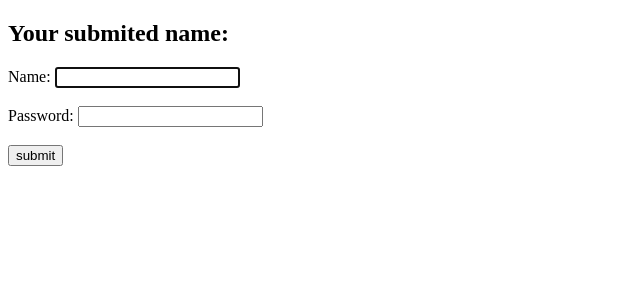
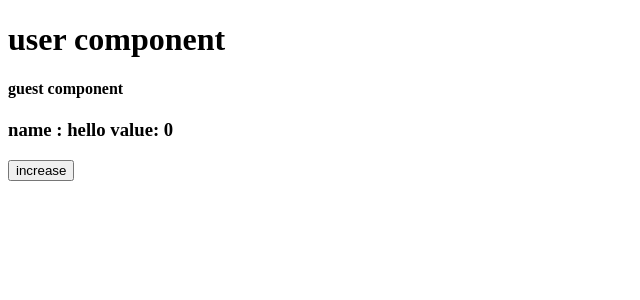
Before and after one commit to ParthPatel133/react-practise-01, a React (Create React App) app: page / in a window 1280 px wide. Shown: the top 300 px of the page, without its empty margins (0-640 px from the left). Built offline with nearby package versions, Linux system fonts and the light colour scheme.

Commit message:
context, useContext

```diff
--- a/src/App.js
+++ b/src/App.js
@@ -1,45 +1,23 @@
-//-----UNCONTROLLED COMPONENT------- createRef-----------
-//it is used in focus, animation and other small tasks
+import React, { createContext } from 'react'
+import { useState } from 'react'
+import User from './User'
+const Mycontext = createContext();
+export { Mycontext }
 
-import React, { Component } from 'react'
 
-export default class App extends Component {
-  constructor(props) {
-    super(props);
+const App = () => {
+  const [name, setName] = useState('hello');
+  const [value, setValue] = useState(0);
 
-    this.state = {
-      value: ''
-    };
-    //creating ref
-    this.textInput = React.createRef();
+  const handleClickContext = () => {
+    setValue(value + 1);
   }
 
-  componentDidMount = () => {
-    // console.log(this.textInput.current);
-    this.textInput.current.focus();
-  }
+  return (
+    <Mycontext.Provider value={[name, value, handleClickContext]}>
+      <User />
+    </Mycontext.Provider>
+  )
+}
 
-  handleSubmit = (e) => {
-    e.preventDefault();
-    this.setState({ value: this.textInput.current.value });
-  }
-
-  render() {
-    return (
-      <React.Fragment>
-        <h2>Your submited name: {this.state.value}</h2>
-        <form onSubmit={this.handleSubmit}>
-          Name: <input type='text' ref={this.textInput} />
-          <br />
-          <br />
-          Password: <input type='password' />
-          <br />
-          <br />
-          <input type='submit' value="submit" />
-
-        </form>
-      </React.Fragment>
-
-    )
-  }
-}
+export default App
--- /dev/null
+++ b/src/Context.js
@@ -0,0 +1,4 @@
+import React, { useState } from 'react';
+const MyContext = React.createContext();
+export const Provider = MyContext.Provider;
+export const Consumer = MyContext.Consumer;
--- /dev/null
+++ b/src/Guest.js
@@ -0,0 +1,20 @@
+import React, { useContext } from 'react'
+import { Mycontext } from './App';
+
+const Guest = () => {
+    const [name, value, handleClickContext] = useContext(Mycontext)
+
+    return (
+        <div>
+            <h4>guest component</h4>
+
+            <div>
+                <h3>name : {name} value: {value}</h3>
+                <button onClick={handleClickContext}>increase</button>
+            </div>
+
+        </div>
+    )
+}
+
+export default Guest
--- /dev/null
+++ b/src/User.js
@@ -0,0 +1,15 @@
+import React from 'react'
+import Guest from './Guest'
+
+
+const User = () => {
+    return (
+        <div>
+            <h1>user component</h1>
+
+            <Guest />
+        </div>
+    )
+}
+
+export default User
```
Also changed, not shown: 1 other file (tests, documents, lock files or other folders).
